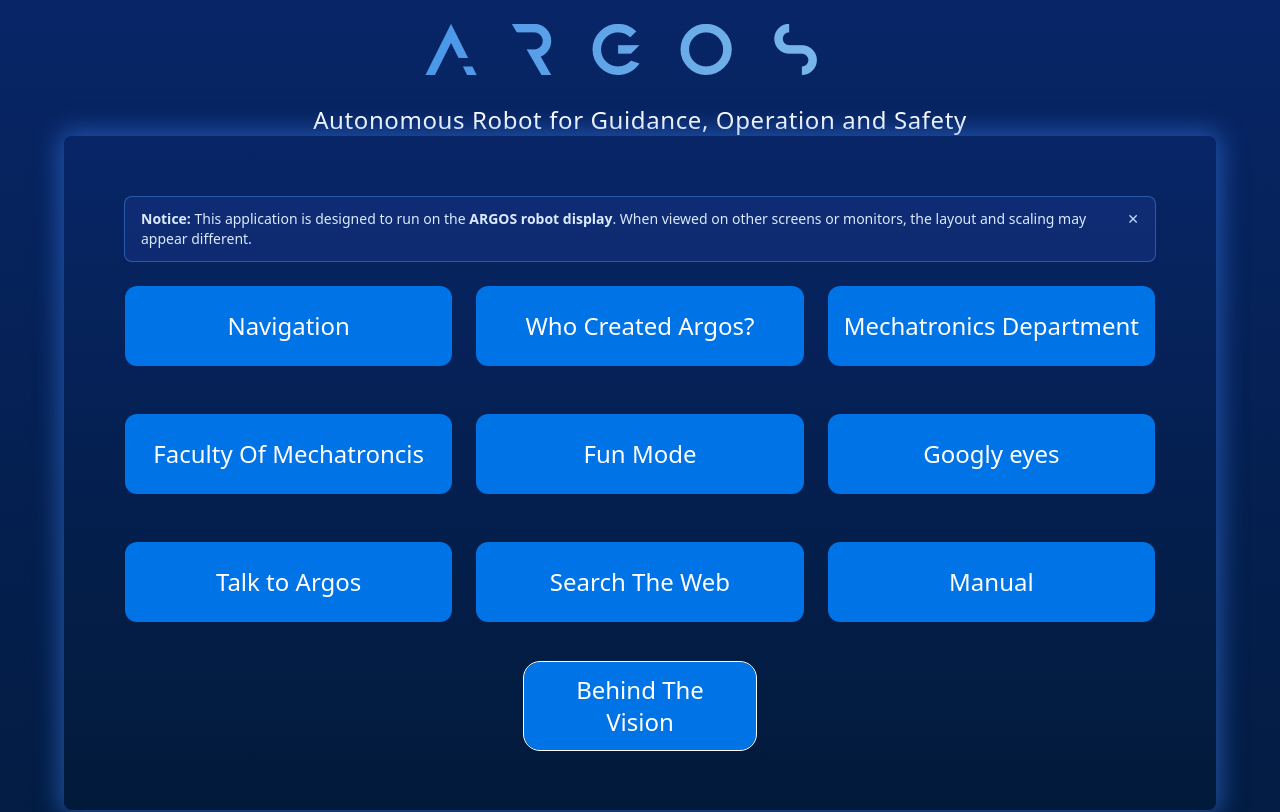
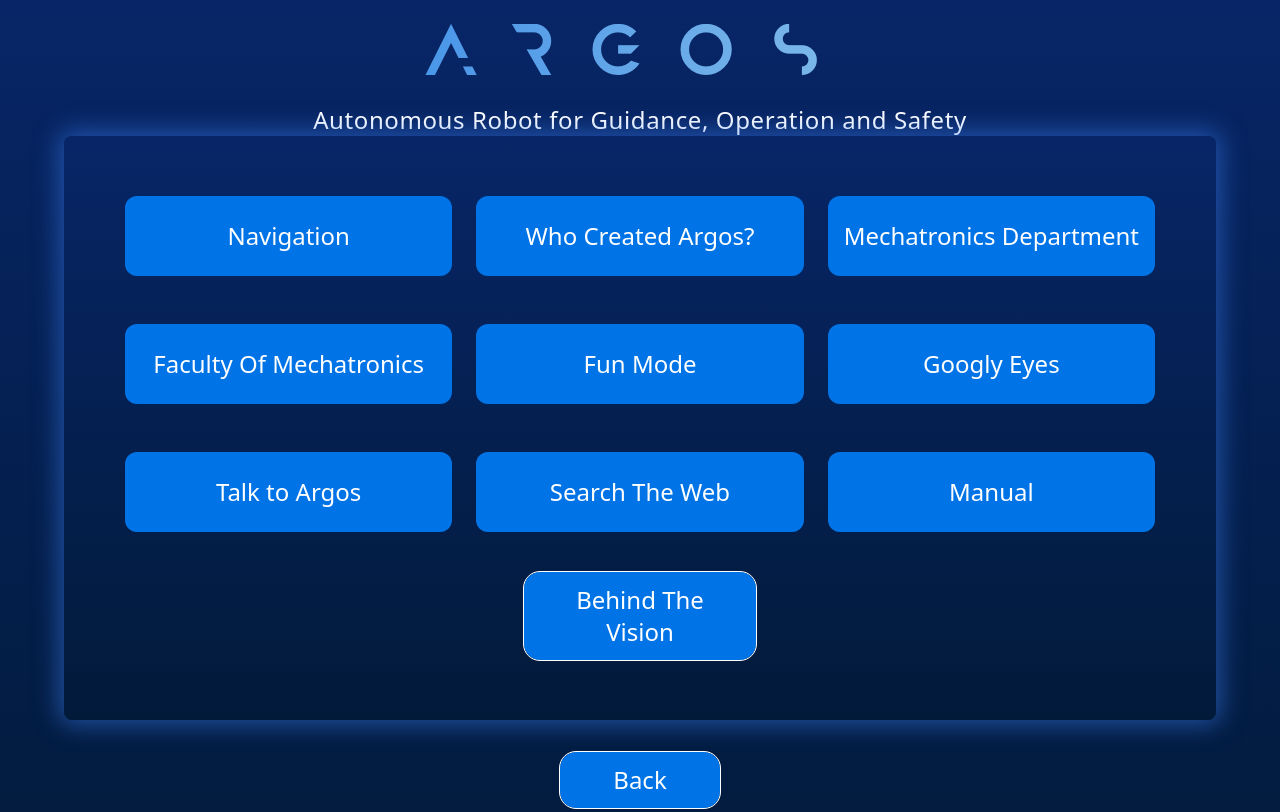
Before and after one commit to ArpithPaliwal/ARGOS_DISPLAY, a React (Vite) app: page /Landing_page in a window 1280 px wide. Shown: the top 812 px of the page. Built offline with nearby package versions, Linux system fonts and the light colour scheme.

Commit message:
Implement browser warning in Landing_page component
Refactor Landing_page component to show a browser warning only once using localStorage. Remove the notice state and related JSX.

```diff
--- a/src/pages/Landing_page.jsx
+++ b/src/pages/Landing_page.jsx
@@ -1,17 +1,30 @@
-import React, { useState } from "react";
+import React, { useEffect } from "react";
 import Layout from "../components/Layout";
 import { Link } from "react-router-dom";
 
 const Main = () => {
-  const [showNotice, setShowNotice] = useState(true);
+  // Show browser warning ONLY once
+  useEffect(() => {
+    const hasSeenWarning = localStorage.getItem("argosWarningSeen");
+
+    if (!hasSeenWarning) {
+      alert(
+        "Warning:\n\n" +
+        "This application is designed to run exclusively on the ARGOS robot display.\n\n" +
+        "When accessed on other screens or monitors, layout and scaling may appear different."
+      );
+
+      localStorage.setItem("argosWarningSeen", "true");
+    }
+  }, []);
 
   const buttons = [
     { label: "Navigation", path: "/Navigation" },
     { label: "Who Created Argos?", path: "/Minds_behind_Argos" },
     { label: "Mechatronics Department", path: "/Mechatronics_Department" },
-    { label: "Faculty Of Mechatroncis", path: "/Faculty_Of_Mechatronics" },
+    { label: "Faculty Of Mechatronics", path: "/Faculty_Of_Mechatronics" },
     { label: "Fun Mode", path: "/Fun_Mode" },
-    { label: "Googly eyes", path: "/Googly_eyes" },
+    { label: "Googly Eyes", path: "/Googly_eyes" },
     { label: "Talk to Argos", path: "/Talk_to_Argos" },
     { label: "Search The Web", path: "/Search_the_Web" },
     { label: "Manual", path: "/Manual" },
@@ -22,26 +35,7 @@ const Main = () => {
       <div className="flex justify-center items-center w-full">
         <div className="w-[90vw] min-h-[50vh] max-w-6xl bg-gradient-to-b from-[#082567] to-[#021a3a] rounded-lg shadow-[0_0_25px_5px_rgba(59,130,246,0.5)] p-4 md:p-15 flex flex-col items-center">
 
-          {/* ⚠️ NOTICE */}
-          {showNotice && (
-            <div className="w-full mb-6 rounded-lg border border-blue-400/40 bg-blue-900/40 px-4 py-3 text-sm text-blue-100 flex items-start justify-between gap-4">
-              <p>
-                <span className="font-semibold">Notice:</span> This application
-                is designed to run on the <span className="font-semibold">ARGOS robot display</span>.
-                When viewed on other screens or monitors, the layout and scaling
-                may appear different.
-              </p>
-              <button
-                onClick={() => setShowNotice(false)}
-                className="text-blue-200 hover:text-white transition"
-                aria-label="Dismiss notice"
-              >
-                ✕
-              </button>
-            </div>
-          )}
-
-          {/* BUTTON GRID */}
+          {/* Button Grid */}
           <div className="grid grid-cols-1 sm:grid-cols-2 md:grid-cols-3 gap-6 md:gap-y-12">
             {buttons.map((button, index) => (
               <Link
@@ -54,18 +48,16 @@ const Main = () => {
             ))}
           </div>
 
-          {/* BEHIND THE VISION */}
-          <button className="bg-[#0073e6] text-2xl mt-[5vh] outline outline-white text-white
-            px-6 py-3 rounded-2xl w-58 transition duration-300 hover:bg-blue-500">
+          {/* Behind The Vision */}
+          <button className="bg-[#0073e6] text-2xl mt-[5vh] outline outline-white text-white px-6 py-3 rounded-2xl w-58 transition duration-300 hover:bg-blue-500">
             <Link to="/Behindthevision">Behind The Vision</Link>
           </button>
         </div>
       </div>
 
-      {/* BACK BUTTON */}
+      {/* Back Button */}
       <div className="text-center mt-8">
-        <button className="bg-[#0073e6] text-2xl outline outline-white text-white
-          px-6 py-3 rounded-2xl w-40 transition duration-300 hover:bg-blue-500">
+        <button className="bg-[#0073e6] text-2xl outline outline-white text-white px-6 py-3 rounded-2xl w-40 transition duration-300 hover:bg-blue-500">
           <Link to="/">Back</Link>
         </button>
       </div>
```
